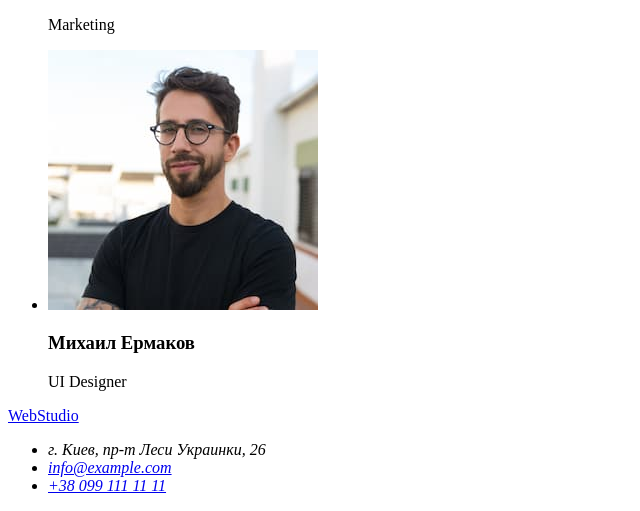
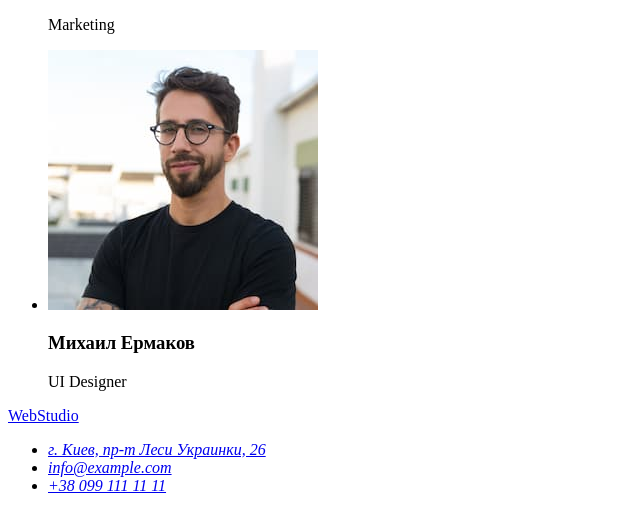
Before and after one commit to senslvg/goit-markup-hw-01, a plain HTML site: page index.html in a window 1280 px wide. Shown: the part 2248-2759 px from the top of the page, without its empty margins (0-640 px from the left). Drawn offline with Linux system fonts and the light colour scheme.

Commit message:
Update index.html

```diff
--- a/index.html
+++ b/index.html
@@ -151,7 +151,7 @@
       <a href="/">WebStudio </a>
       <address>
       <ul>
-        <li><a href="https://goo.gl/maps/SrsUGKKdPanLvj9SA"></a> г. Киев, пр-т Леси Украинки, 26</li>
+        <li><a href="https://goo.gl/maps/SrsUGKKdPanLvj9SA"> г. Киев, пр-т Леси Украинки, 26 </a></li>
         <li><a href="mailto:info@example.com"> info@example.com </a></li>
         <li><a href="tel:+380991111111">+38 099 111 11 11</a></li>
       </ul>
```
